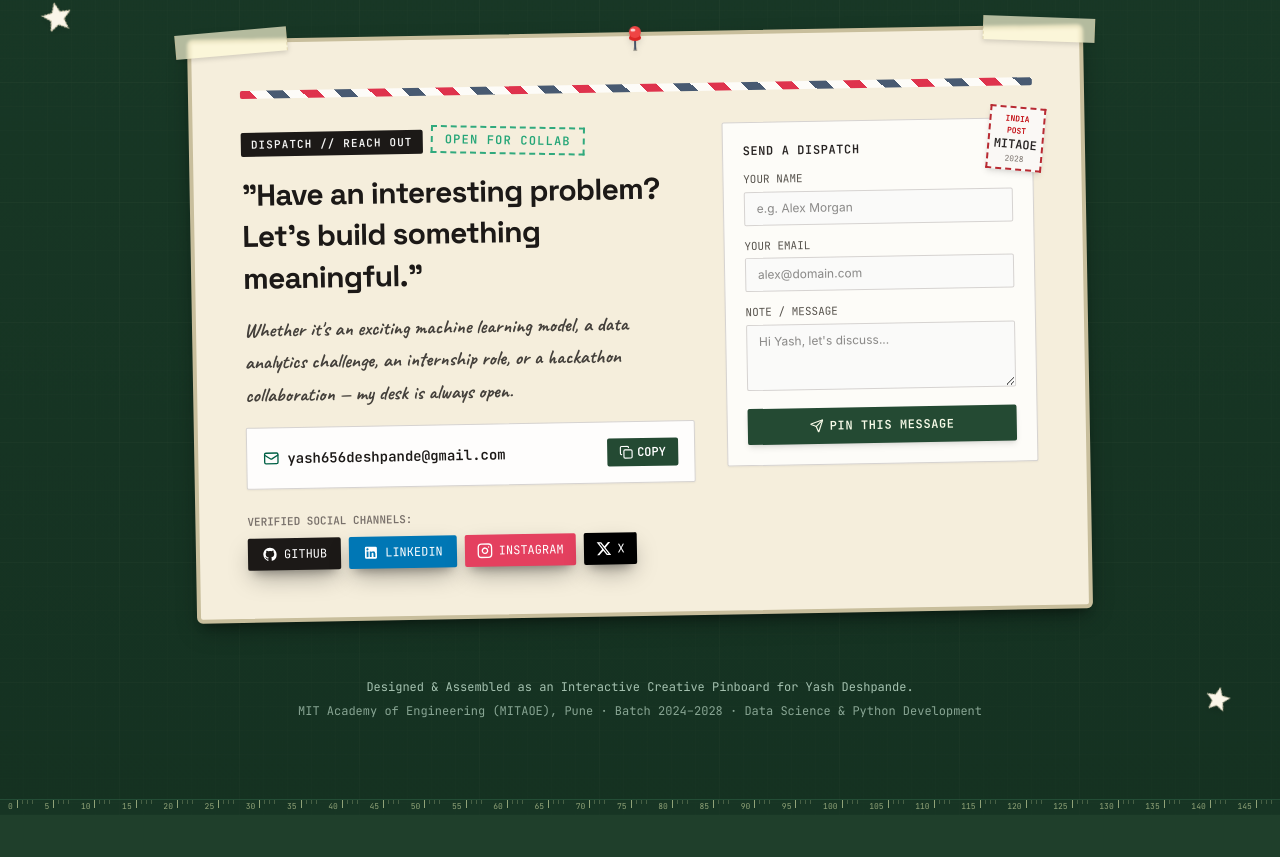
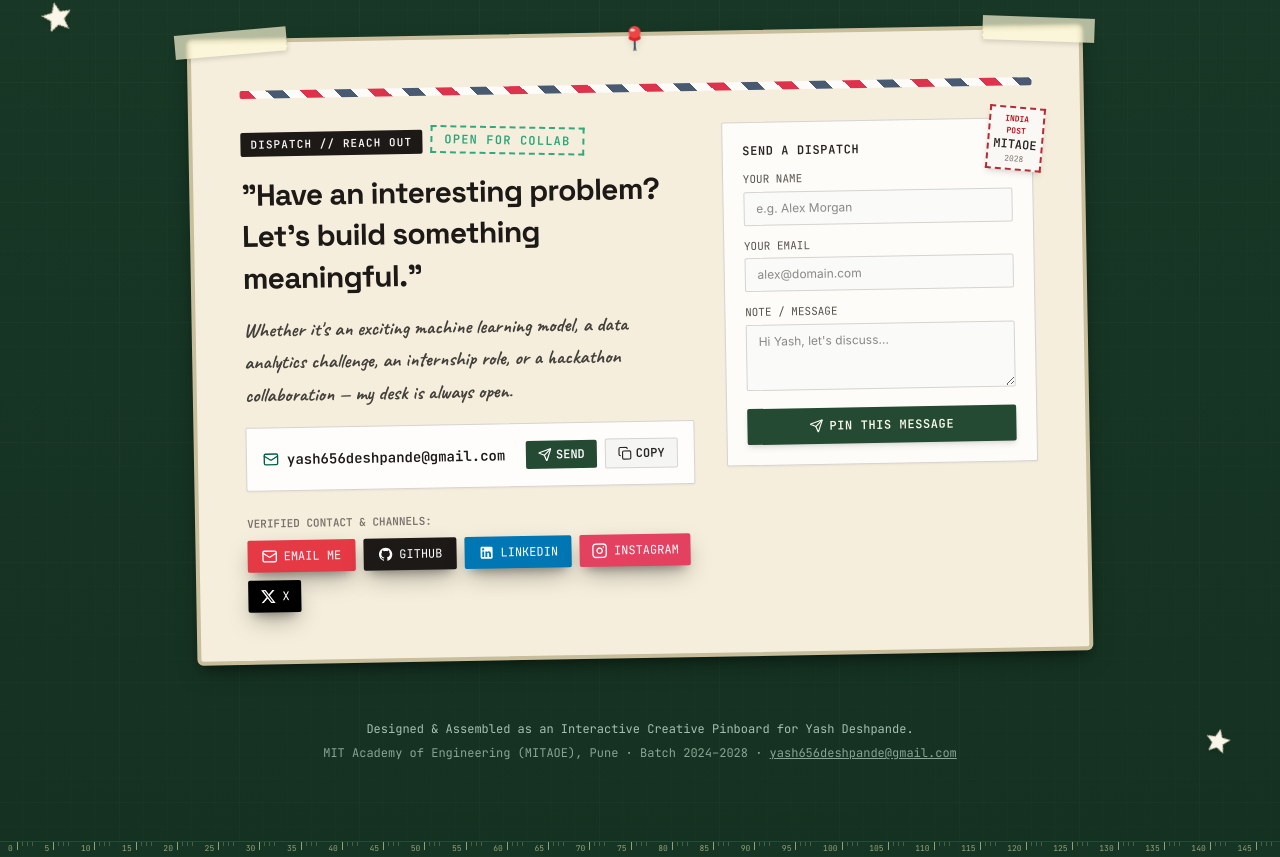
Before and after one commit to 656yash/Yash-Portfolio-Website, a React (Vite) app: page / in a window 1280 px wide. Shown: the part 6037-6894 px from the top of the page. Before the commit the page ends 6852 px from the top, so only its background shows below. Built offline with nearby package versions, Linux system fonts and the light colour scheme.

Commit message:
feat: wire all mail icons, direct mailto buttons, and dispatch form to yash656deshpande@gmail.com

```diff
--- a/src/components/ContactPostcard.tsx
+++ b/src/components/ContactPostcard.tsx
@@ -19,6 +19,11 @@ export const ContactPostcard: React.FC = () => {
   const handleSubmit = (e: React.FormEvent) => {
     e.preventDefault();
     if (!formData.email || !formData.message) return;
+    const subject = encodeURIComponent(`Portfolio Inquiry from ${formData.name || 'Visitor'}`);
+    const body = encodeURIComponent(
+      `Hello Yash,\n\nName: ${formData.name}\nEmail: ${formData.email}\n\nMessage:\n${formData.message}\n\nSent from your portfolio pinboard.`
+    );
+    window.location.href = `mailto:${profile.email}?subject=${subject}&body=${body}`;
     setFormSent(true);
   };
 
@@ -61,21 +66,34 @@ export const ContactPostcard: React.FC = () => {
               </p>
 
               {/* Direct Email Clipboard Box */}
-              <div className="p-4 bg-white/90 border border-stone-300 rounded-xs flex items-center justify-between gap-3 shadow-xs">
-                <div className="flex items-center gap-2 overflow-hidden">
-                  <Mail className="w-4 h-4 text-emerald-800 shrink-0" />
+              <div className="p-4 bg-white/90 border border-stone-300 rounded-xs flex flex-wrap items-center justify-between gap-3 shadow-xs">
+                <a
+                  href={`mailto:${profile.email}`}
+                  className="flex items-center gap-2 overflow-hidden hover:underline group cursor-pointer"
+                  title="Click to email yash656deshpande@gmail.com"
+                >
+                  <Mail className="w-4 h-4 text-emerald-800 shrink-0 group-hover:scale-110 transition-transform" />
                   <span className="font-mono-code text-xs sm:text-sm font-bold text-stone-900 truncate">
                     {profile.email}
                   </span>
-                </div>
+                </a>
+                <div className="flex items-center gap-2">
+                  <a
+                    href={`mailto:${profile.email}`}
+                    className="bg-[#244a33] hover:bg-[#1a3826] text-white px-3 py-1.5 rounded-xs font-mono-code text-xs font-bold flex items-center gap-1 transition-all active:scale-95 shrink-0 cursor-pointer"
+                    title="Send email via mail client"
+                  >
+                    <Send className="w-3.5 h-3.5" />
+                    <span>SEND</span>
+                  </a>
                   <button
                     onClick={copyEmail}
-                  className="bg-[#244a33] hover:bg-[#1a3826] text-white px-3 py-1.5 rounded-xs font-mono-code text-xs font-bold flex items-center gap-1 transition-all active:scale-95 shrink-0 cursor-pointer"
+                    className="bg-stone-100 hover:bg-stone-200 text-stone-800 border border-stone-300 px-3 py-1.5 rounded-xs font-mono-code text-xs font-bold flex items-center gap-1 transition-all active:scale-95 shrink-0 cursor-pointer"
                     title="Copy email address"
                   >
                     {copied ? (
                       <>
-                      <Check className="w-3.5 h-3.5 text-emerald-300" />
+                        <Check className="w-3.5 h-3.5 text-emerald-600" />
                         <span>COPIED!</span>
                       </>
                     ) : (
@@ -86,13 +104,23 @@ export const ContactPostcard: React.FC = () => {
                     )}
                   </button>
                 </div>
+              </div>
 
               {/* Social Channels Physical Buttons */}
               <div className="pt-2">
                 <span className="font-mono-code text-[11px] uppercase font-bold text-stone-500 block mb-2">
-                  Verified Social Channels:
+                  Verified Contact & Channels:
                 </span>
                 <div className="flex flex-wrap gap-2">
+                  <a
+                    href={`mailto:${profile.email}`}
+                    className="paper-sheet bg-[#e63946] text-white font-mono-code text-xs px-3.5 py-2 rounded-xs flex items-center gap-1.5 hover:bg-[#d62839] transition-transform hover:-translate-y-0.5 cursor-pointer shadow-xs"
+                    title="Email: yash656deshpande@gmail.com"
+                  >
+                    <Mail className="w-4 h-4" />
+                    <span>EMAIL ME</span>
+                  </a>
+
                   <a
                     href={profile.socials.github}
                     target="_blank"
@@ -228,7 +256,10 @@ export const ContactPostcard: React.FC = () => {
             Designed & Assembled as an Interactive Creative Pinboard for Yash Deshpande.
           </p>
           <p className="opacity-80">
-            MIT Academy of Engineering (MITAOE), Pune · Batch 2024–2028 · Data Science & Python Development
+            MIT Academy of Engineering (MITAOE), Pune · Batch 2024–2028 ·{' '}
+            <a href={`mailto:${profile.email}`} className="underline hover:text-white transition-colors">
+              {profile.email}
+            </a>
           </p>
         </footer>
       </div>
--- a/src/components/HeroPinboard.tsx
+++ b/src/components/HeroPinboard.tsx
@@ -212,7 +212,7 @@ export const HeroPinboard: React.FC<Props> = ({
               href={`mailto:${profile.email}`}
               className="paper-sheet paper-white p-2.5 rounded-xs border border-stone-300 text-red-600 hover:text-red-800 hover:scale-110 transition-transform shadow-sm"
               aria-label="Email Yash"
-              title="Send Email"
+              title={`Email: ${profile.email}`}
             >
               <Mail className="w-5 h-5" />
             </a>
--- a/src/components/ResumeOverviewModal.tsx
+++ b/src/components/ResumeOverviewModal.tsx
@@ -1,5 +1,5 @@
 import React, { useState, useEffect } from 'react';
-import { X, Printer, Download, ExternalLink, FileText, Eye } from 'lucide-react';
+import { X, Printer, Download, ExternalLink, FileText, Eye, Mail } from 'lucide-react';
 import { PORTFOLIO_DATA } from '../data/portfolioData';
 import { PushPin, Tape, RubberStamp } from './PinboardDecorations';
 
@@ -348,6 +348,15 @@ export const ResumeOverviewModal: React.FC<Props> = ({ isOpen, onClose }) => {
             </a>
 
             <a
+              href={`mailto:${profile.email}?subject=${encodeURIComponent('Connecting regarding your Resume / Portfolio')}`}
+              className="inline-flex items-center gap-1.5 bg-[#8f653e] hover:bg-[#785331] text-[#faf5ed] font-mono-code text-xs font-bold px-4 py-2 rounded-xs shadow-md active:scale-95 transition-all cursor-pointer border border-[#b4885c]"
+              title="Email yash656deshpande@gmail.com"
+            >
+              <Mail className="w-3.5 h-3.5" />
+              <span>Email Candidate</span>
+            </a>
+
+            <a
               href={resumeUrl}
               download="Yash_Deshpande_Resume.pdf"
               className="inline-flex items-center gap-1.5 bg-[#244a33] hover:bg-[#1a3826] text-white font-mono-code text-xs font-bold px-4 py-2 rounded-xs shadow-md active:scale-95 transition-all cursor-pointer"
```
Lines whose indentation alone changed are shown as unchanged.
